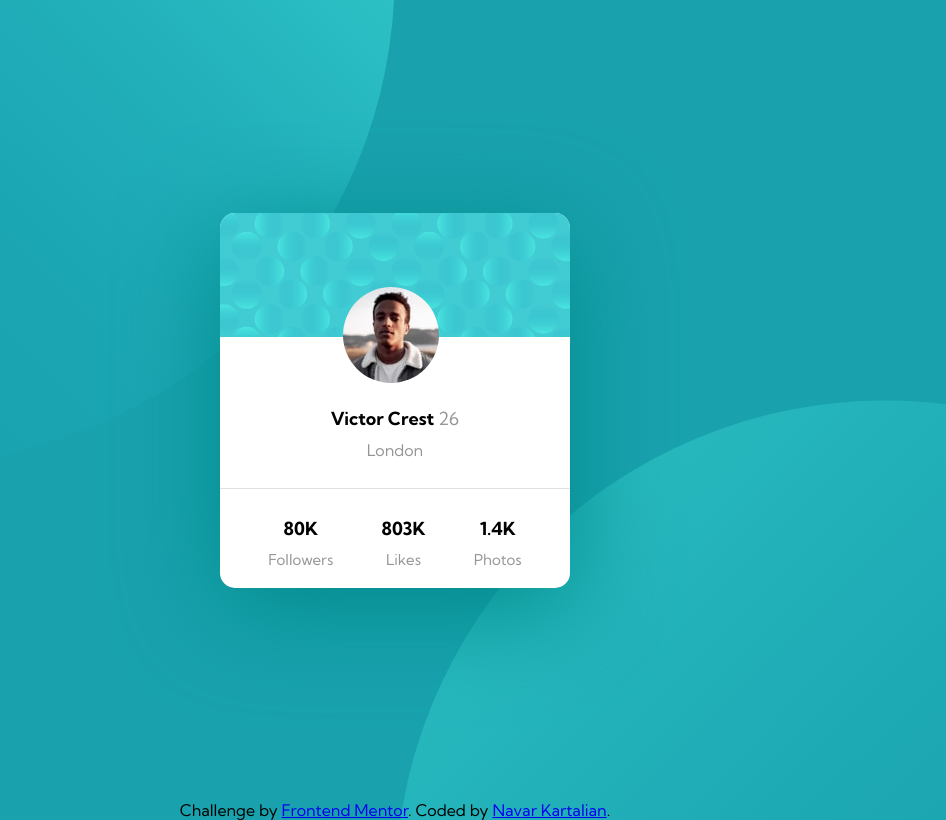
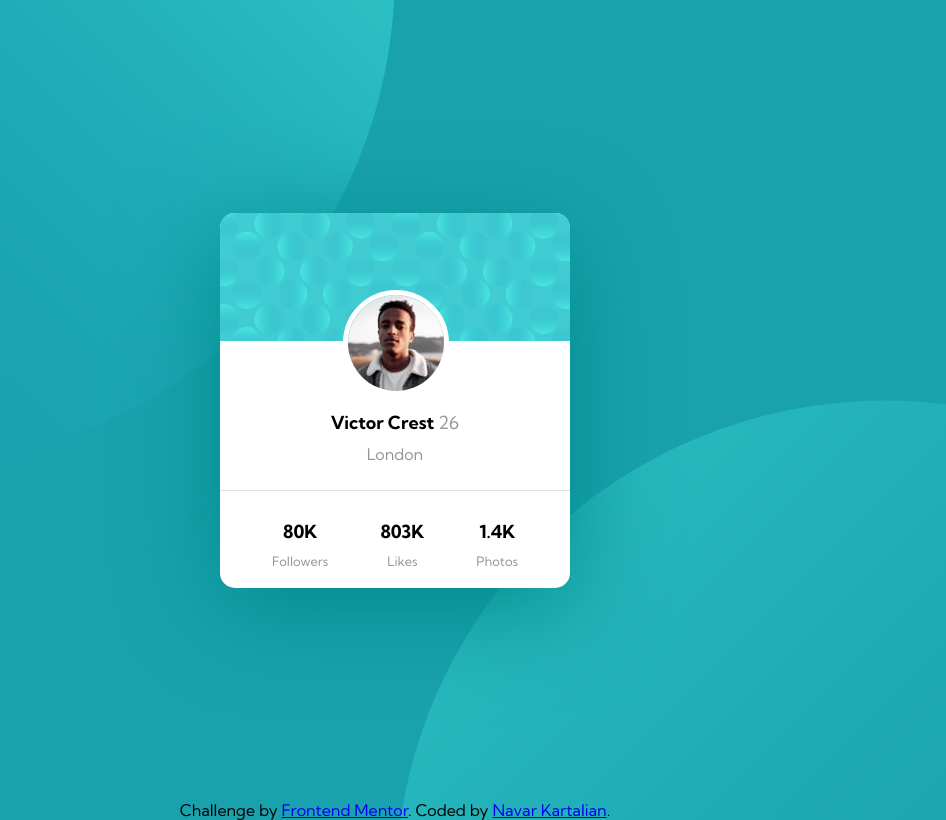
Before and after one commit to NavarKartalian/Profile-Card, a plain HTML site: page index.html in a window 1280 px wide. Shown: the whole page, without its empty margins (245-1191 px from the left). Drawn offline with Linux system fonts and the light colour scheme.

Commit message:
css adjustments

```diff
--- a/css/style.css
+++ b/css/style.css
@@ -37,11 +37,12 @@ body{
 .top{
     background-image: url("../images/bg-pattern-card.svg");
     position: relative;
-    flex-basis: 38%;
+    flex-basis: 40%;
 }
 .profile-picture{
     position: absolute;
     border-radius: 50%;
+    border: 5px solid white;
     left: 35%;
     top: 60%;
 }
@@ -49,7 +50,7 @@ body{
     flex-basis: 25%;
     margin-top: 70px;
     text-align: center;
-    filter: blur(0.3px);
+    filter: blur(0.1px);
     border-bottom: 1px solid hsl(0, 0%, 88%);
 }
 .middle h2{
@@ -72,7 +73,7 @@ body{
     align-items: center;
     text-align: center;
     flex-basis: 30%;
-    filter: blur(0.3px);
+    filter: blur(0.1px);
 }
 .bottom h2{
     font-weight: 700;
@@ -81,7 +82,7 @@ body{
 }
 .bottom p{
     color: hsl(0, 0%, 59%);
-    font-size: 15px;
+    font-size: 13px;
 }
 @media(max-width: 450px){
     body{
```
